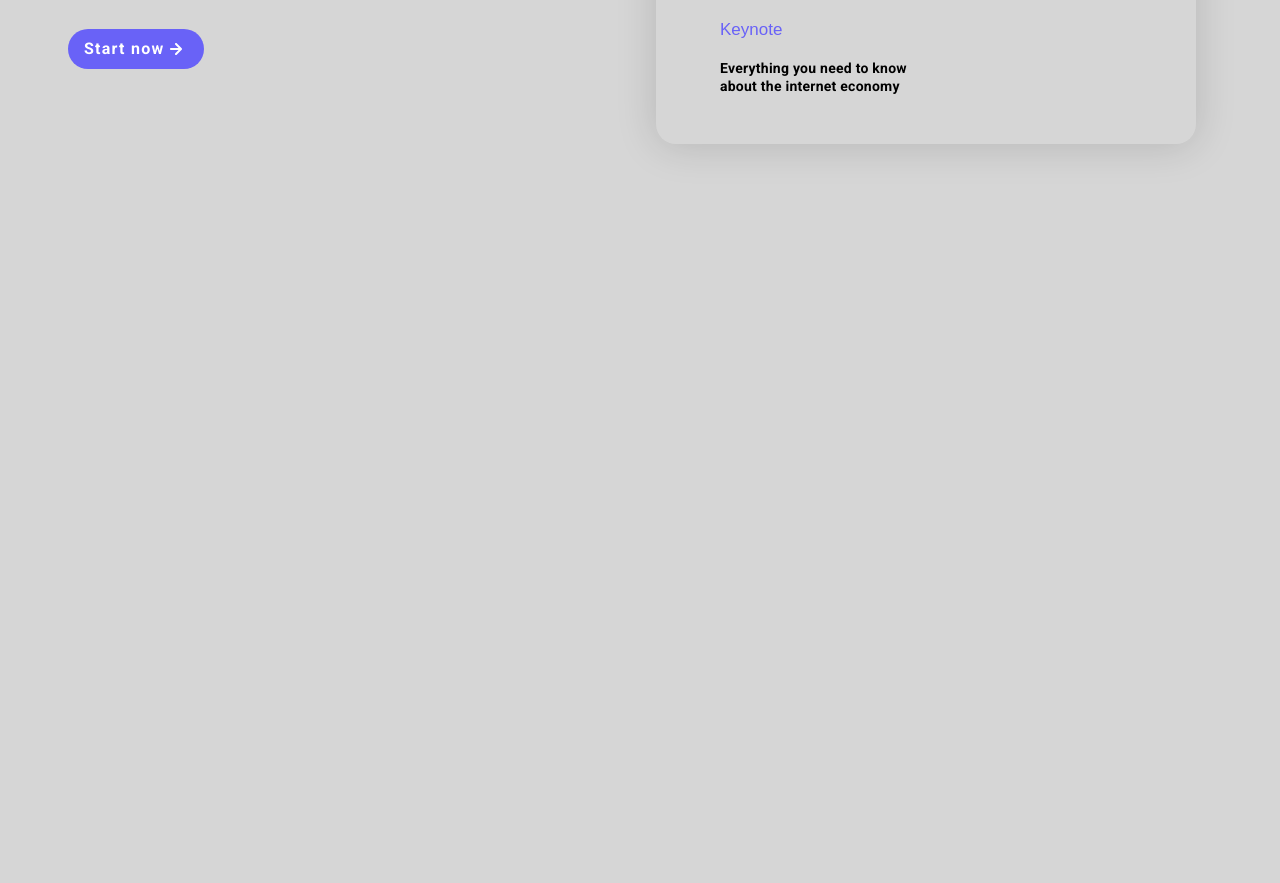
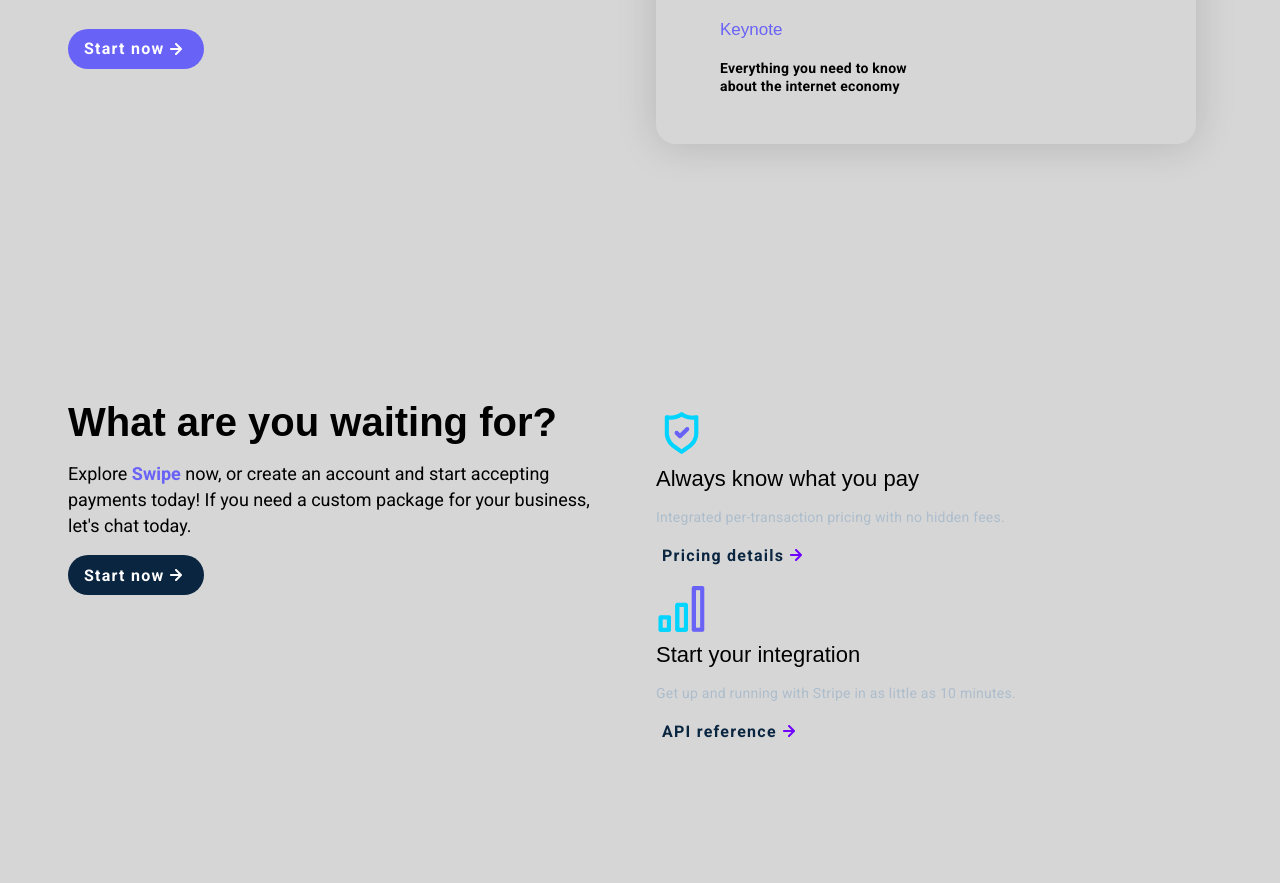
Before and after one commit to k-emilija/swipe-payment-website, a plain HTML site: page index.html in a window 1280 px wide. Shown: the part 4991-5874 px from the top of the page. Before the commit the page ends 5327 px from the top, so only its background shows below. Drawn offline with Linux system fonts and the light colour scheme; a web font is replaced by a local one.

Commit message:
Wrote geeting started sections markup and centered the container

```diff
--- a/index.html
+++ b/index.html
@@ -329,7 +329,55 @@
           </div>
         </div>
       </div>
-      <!--  -->
+
+      <!-- Getting started section -->
+      <div class="getting-started-section">
+        <div class="section-container two-column">
+          <div class="col-left">
+            <h2>What are you waiting for?</h2>
+            <p>
+              Explore <a href="#">Swipe</a> now, or create an account and start
+              accepting payments today! If you need a custom package for your
+              business, let's chat today.
+            </p>
+            <button class="primary-button with-icon">
+              Start now
+              <img src="assets/arrow-right-light.svg" alt="" />
+            </button>
+          </div>
+          <div class="col-right">
+            <div class="card">
+              <img
+                src="assets/shield-icon.png"
+                alt="Shield icon"
+                class="icon"
+              />
+              <h3>Always know what you pay</h3>
+              <p class="secondary-text">
+                Integrated per-transaction pricing with no hidden fees.
+              </p>
+              <button class="secondary-button with-icon">
+                Pricing details
+                <img src="assets/arrow-right-purple.svg" alt="Arrow icon" />
+              </button>
+            </div>
+
+            <div class="card">
+              <img src="assets/bars-icon.png" alt="Bars icon" class="icon" />
+              <h3>Start your integration</h3>
+              <p class="secondary-text">
+                Get up and running with Stripe in as little as 10 minutes.
+              </p>
+              <button class="secondary-button with-icon">
+                API reference
+                <img src="assets/arrow-right-purple.svg" alt="Arrow icon" />
+              </button>
+            </div>
+          </div>
+        </div>
+      </div>
+      <!-- The Footer -->
+
       <!--  -->
     </main>
   </body>
--- a/style.css
+++ b/style.css
@@ -630,3 +630,12 @@ p {
   width: 50%;
   font-weight: 700;
 }
+
+/* GETTING STARTED SECTION */
+
+.getting-started-section {
+  width: 100%;
+  display: flex;
+  justify-content: center;
+  padding: calc(var(--spacing-xl) * 2) 0;
+}
```
